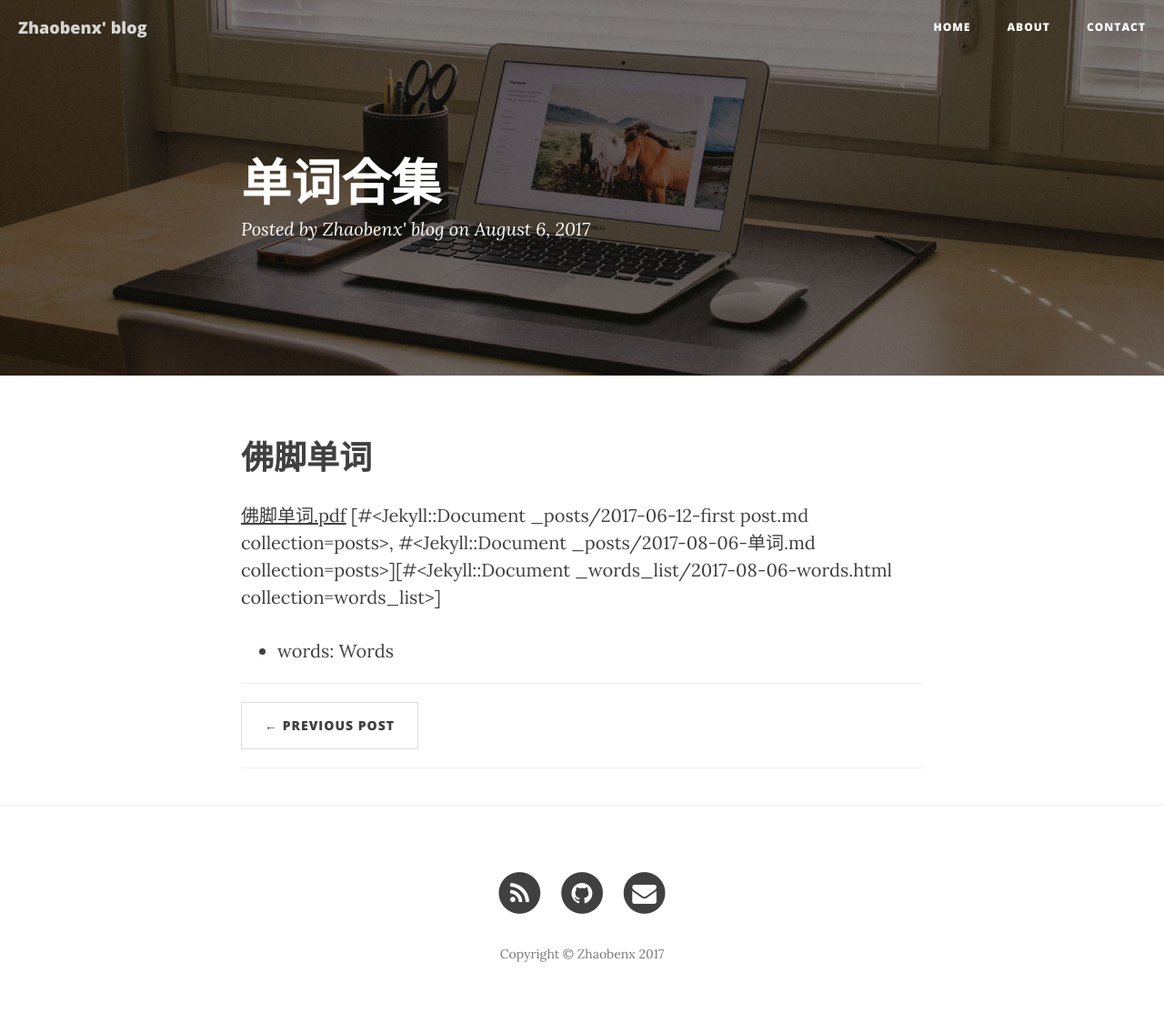
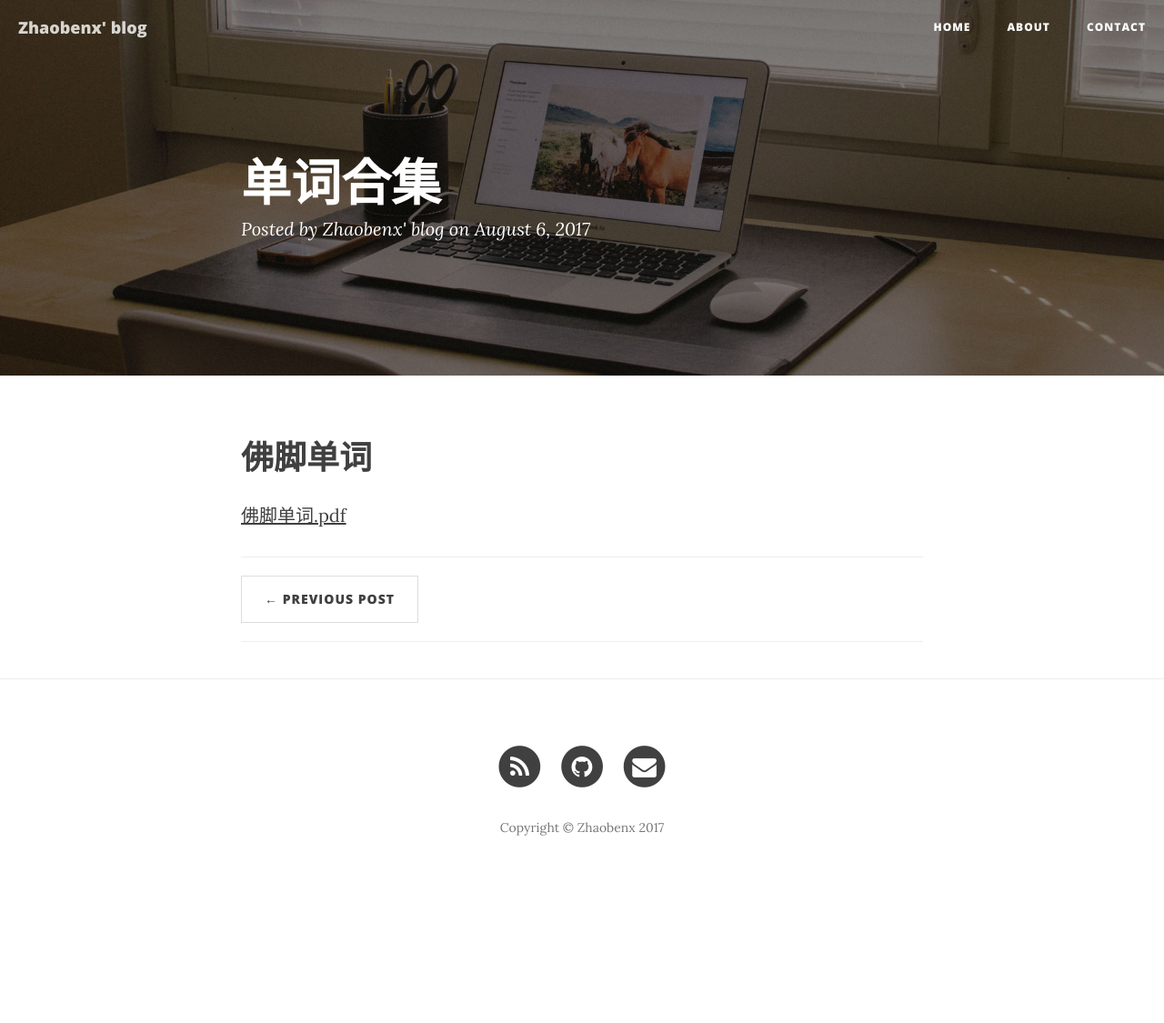
Before and after one commit to zhaobenx/zhaobenx.github.io, a Jekyll site: the page built from _posts/2017-08-06-单词.md, in a window 1280 px wide. Shown: the whole page at 91% size. Built offline with Jekyll 4.4.1, drawn with Linux system fonts in a browser that asks for light colours; nearby versions of some CDN libraries; comment, search, counter and statistics services are not loaded; after the commit the page ends 986 px from its top, so only the background shows below that.

Commit message:
Change words list

```diff
--- a/_posts/2017-08-06-单词.md
+++ b/_posts/2017-08-06-单词.md
@@ -7,7 +7,8 @@
 # 佛脚单词
 
 [佛脚单词.pdf](/attachment/佛脚单词.pdf)
-{{ site.collections }}
+
+
 {% for words in site.words_list %}
-* words: [{{ words.title}}]({{ path }})
+* words: [{{ words.title}}]({{ words.path }})
 {% endfor %}
--- a/_words_list/2017-08-06-words.html
+++ b/_words_list/2017-08-06-words.html
@@ -1,6 +1,3 @@
----
-layout: post
----
 <head>
     <!-- 最新版本的 Bootstrap 核心 CSS 文件 -->
     <link rel="stylesheet" href="https://cdn.bootcss.com/bootstrap/3.3.7/css/bootstrap.min.css" integrity="sha384-BVYiiSIFeK1dGmJRAkycuHAHRg32OmUcww7on3RYdg4Va+PmSTsz/K68vbdEjh4u" crossorigin="anonymous">
```
